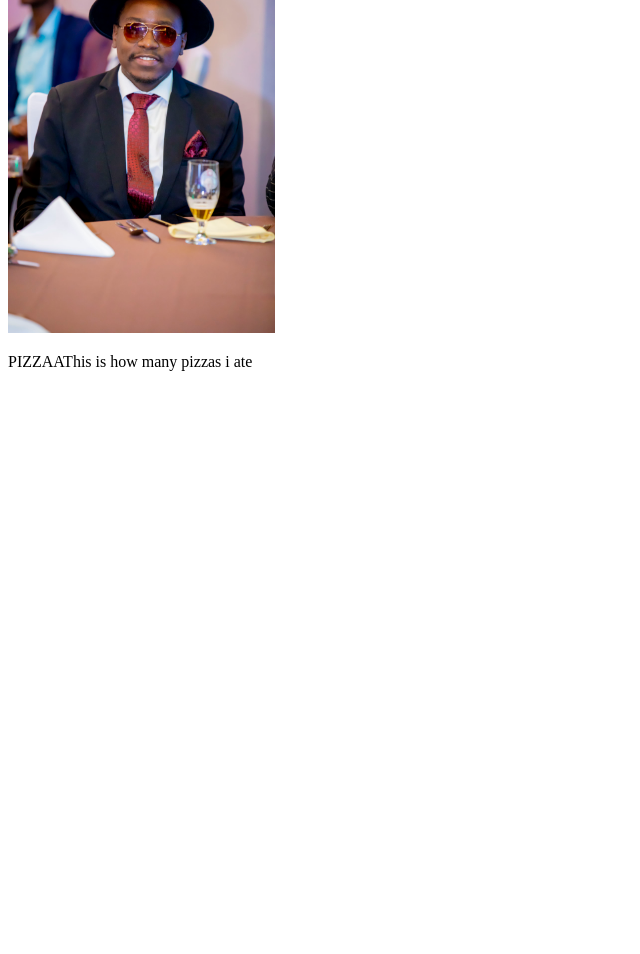
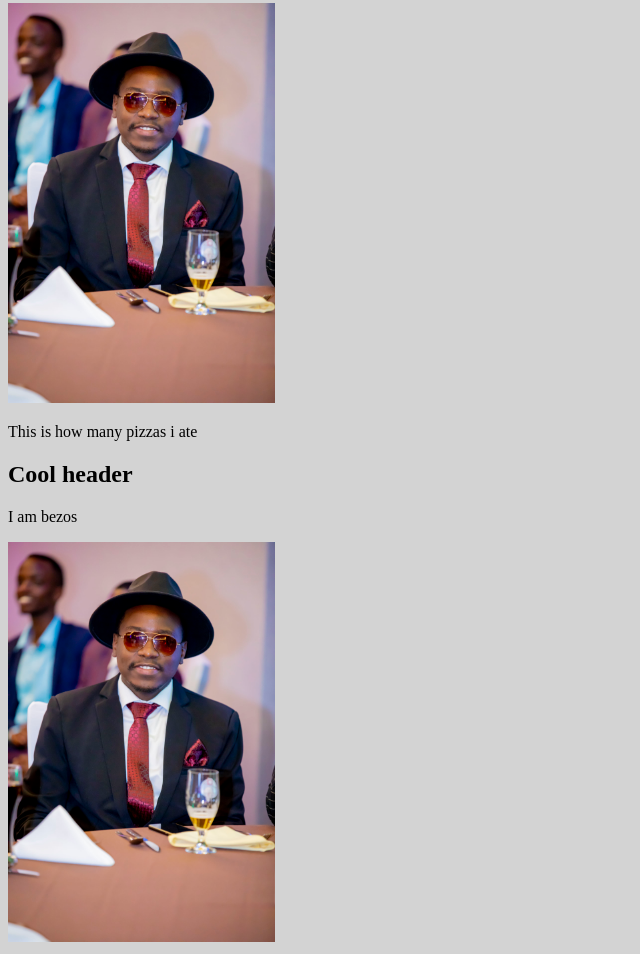
Before and after one commit to luc-tuyishime/Javascript, a website: page THE-DOM/dom.html in a window 1280 px wide. Shown: the part 226-1180 px from the top of the page, without its empty margins (0-640 px from the left). Before the commit the page ends 800 px from the top, so only its background shows below. Drawn offline with Linux system fonts and the light colour scheme.

Commit message:
creating html

```diff
--- /dev/null
+++ b/THE-DOM/creating.js
@@ -0,0 +1,40 @@
+const myParagraph = document.createElement('p');
+myParagraph.textContent = 'I am bezos';
+myParagraph.classList.add('special');
+console.log(myParagraph);
+
+const myImage = document.createElement('img');
+myImage.src = '../img/luc.JPG';
+myImage.alt = 'Nice picture';
+myImage.classList.add('img-luc');
+console.log(myImage);
+
+const myDiv = document.createElement('div');
+myDiv.classList.add('wrapper');
+console.log(myDiv);
+
+myDiv.appendChild(myParagraph);
+myDiv.appendChild(myImage);
+
+document.body.appendChild(myDiv);
+
+// Ohh shoot we need to add something to the top like a header.
+const title = document.createElement('h2');
+title.textContent = 'Cool header';
+myDiv.insertAdjacentElement('beforebegin', title);
+
+// Define unordered list of elements
+const list = document.createElement('ul');
+const li = document.createElement('li');
+li.textContent = 'One';
+list.append(li);
+
+document.body.insertAdjacentElement('beforebegin', list);
+
+const li5 = document.createElement('li');
+li5.textContent = 'five';
+list.append(li5);
+
+const li2 = document.createElement('li');
+li2.textContent = 'two';
+li.insertAdjacentElement('afterend', li2);
--- a/playground/dom.html
+++ b/THE-DOM/dom.html
@@ -21,7 +21,7 @@
     <div class="item">
         <p class="pizza">This is how many pizzas i ate</p>
     </div>
-    <script src="./dom.js"></script>
+    <script src="./creating.js"></script>
 </body>
 
 </html>
--- a/css/dom.css
+++ b/css/dom.css
@@ -1,3 +1,7 @@
+body {
+    background-color: lightgrey;
+}
+
 .img-luc {
     height: 400px;
     transition: all 0.2s;
```
Also changed, not shown: THE-DOM/dom.js (renamed from playground/dom.js).
